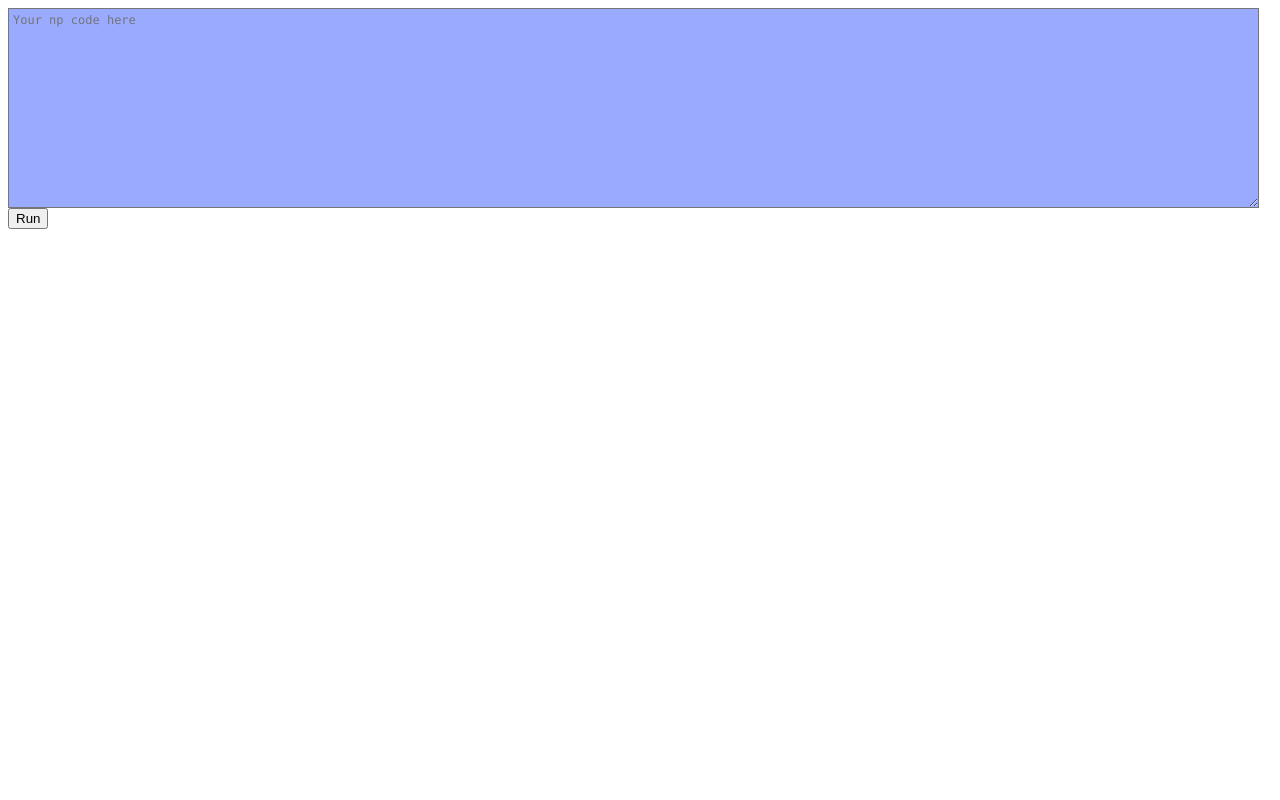
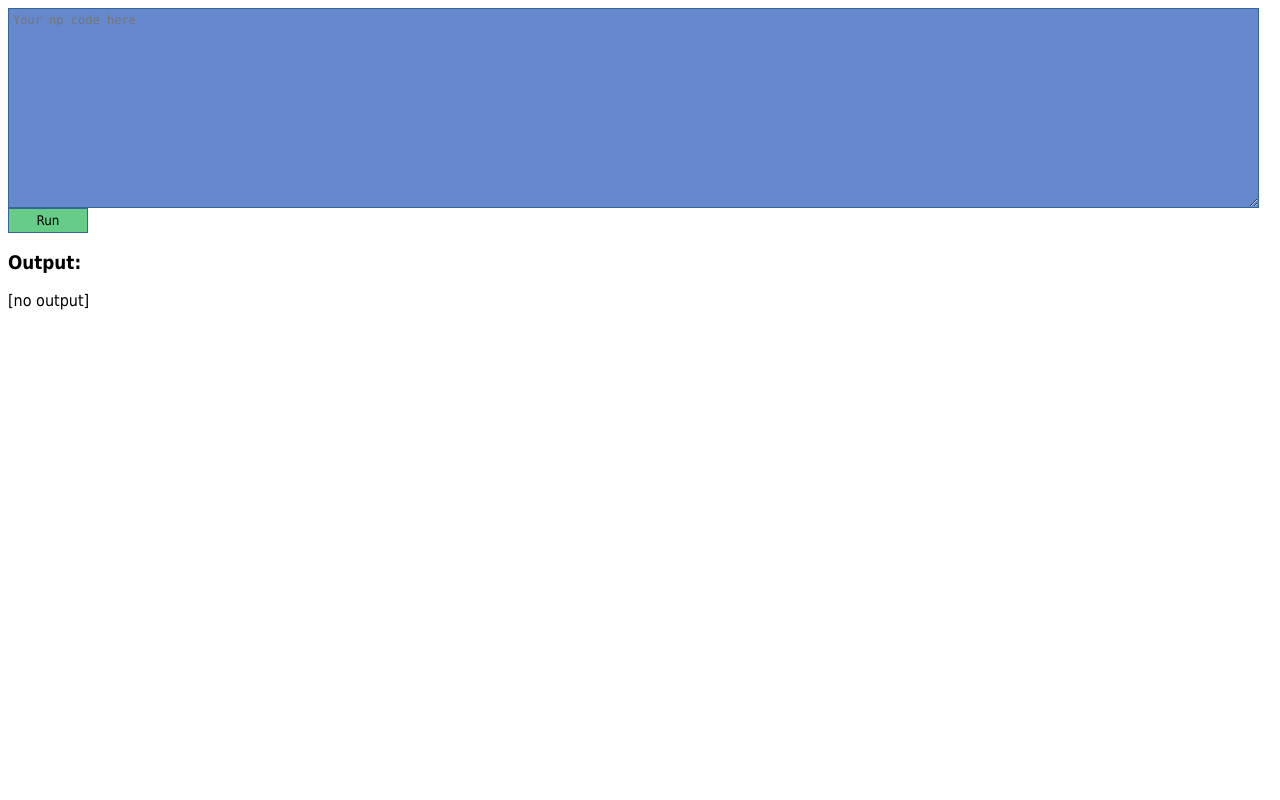
Before and after one commit to Udo/np, a PHP site: page /cgidemo.php in a window 1280 px wide. Run offline with PHP 8.4, Linux system fonts and the light colour scheme; data that the repository does not hold is empty.

Commit message:
cgi demo added

```diff
--- a/addons/cgidemo.php
+++ b/addons/cgidemo.php
@@ -1,4 +1,7 @@
 <?php
+
+if(!isset($_REQUEST['code'])) $_REQUEST['code'] = '';
+if(!isset($out)) $out = '[no output]';
 
 function exec_timeout($cmd, $timeout) {
   // File descriptors passed to the process.
@@ -55,7 +58,9 @@ function exec_timeout($cmd, $timeout) {
   $errors = stream_get_contents($pipes[2]);
 
   if (!empty($errors)) {
-    throw new \Exception($errors);
+    $delim = '.np:';
+    $dlPos = strpos($errors, $delim);
+    $buffer .= substr($errors, $dlPos+4);
   }
 
   // Kill the process in case the timeout expired and it's still running.
@@ -76,39 +81,60 @@ function exec_timeout($cmd, $timeout) {
 
 <form method="post" action="cgidemo.php">
 
-  <textarea name="code" id="code" placeholder="Your np code here"><?= htmlspecialchars($_POST['code']) ?></textarea>
+  <textarea name="code" id="code" placeholder="Your np code here"><?= htmlspecialchars($_REQUEST['code']) ?></textarea>
   <input type="submit" value="Run"/>
 
 </form>
 
 <?php
 
-if($_POST['code'])
+if($_REQUEST['code'])
 {
-  $tmpFile = '../tmp/'.md5(time().mt_rand(1, 1000000)).'np';
-  $npf = 'root.require = false
+  $tmpFile = '../tmp/'.md5(time().mt_rand(1, 1000000)).'.np';
+  file_put_contents($tmpFile, 'root.require = false
 root.io = false
 root.os = false
 root.reflect = false
 
-'.chr(10).$_POST['code'];
-  //exec_timeout(, )
+'.chr(10).$_REQUEST['code']);
+  $out = exec_timeout('../bin/np '.$tmpFile, 0.2);
+  unlink($tmpFile);
 }
 
 
 ?>
 
+<h3>Output:</h3>
+<pre id="out"><?= htmlspecialchars($out) ?></pre>
+
 <style>
+  * {
+    font-family: Tahoma, Helvetica;
+  }
 
   textarea {
+    border: 1px solid #369;
     width: 99%;
     padding: 4px;
     font-family: Consolas, monospace;
-    background: #9af;
+    background: #68c;
     color: white;
     font-size: 12px;
     line-height: 130%;
     min-height: 200px;
   }
 
+  input[type=submit] {
+    border: 1px solid #369;
+    padding: 4px;
+    color: black;
+    background: #6c8;
+    min-width: 80px;
+    cursor: pointer;
+  }
+
+  input[type=submit]:hover {
+    background: #8ea;
+  }
+
 </style>
```
Also changed, not shown: 1 other file.
